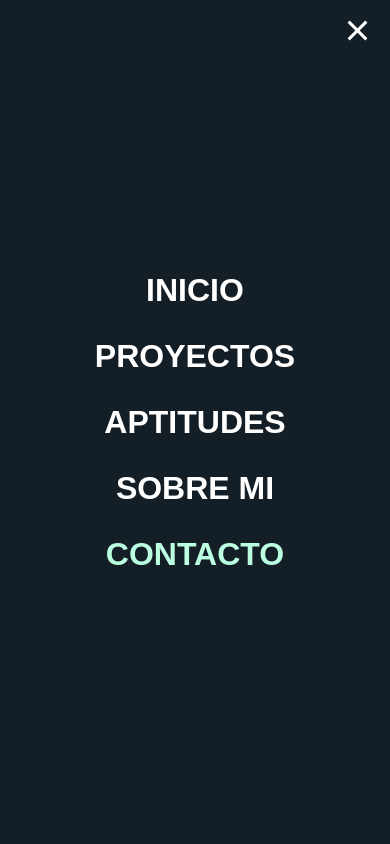
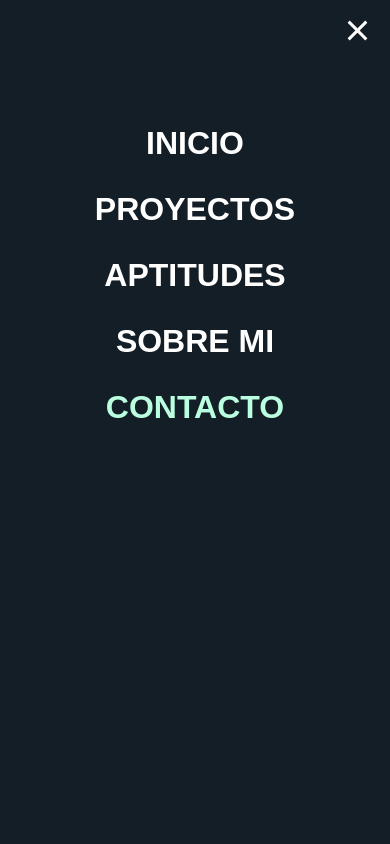
Before and after one commit to NahuelValdez/Portfolio-web-Nahuel-Valdez, a website: page index.html in a window 390 px wide. Both pictures are taken after a click on the button "Toggle navigation". Shown: the top 844 px of the page. Drawn offline with Linux system fonts and the light colour scheme; a web font is replaced by a local one.

Commit message:
Update estilos.css

```diff
--- a/ASSETS/CSS/estilos.css
+++ b/ASSETS/CSS/estilos.css
@@ -241,8 +241,9 @@ img {
   height: 100vh;
   background-color: var(--color-base2);
   display: flex;
-    align-items: center;
+  align-items: flex-start;
   justify-content: center;
+  padding-top: 110px;
   transform: translateX(100%);
   transition: transform 0.4s ease-in-out;
   z-index: 1050;
```
Lines whose indentation alone changed are shown as unchanged.
